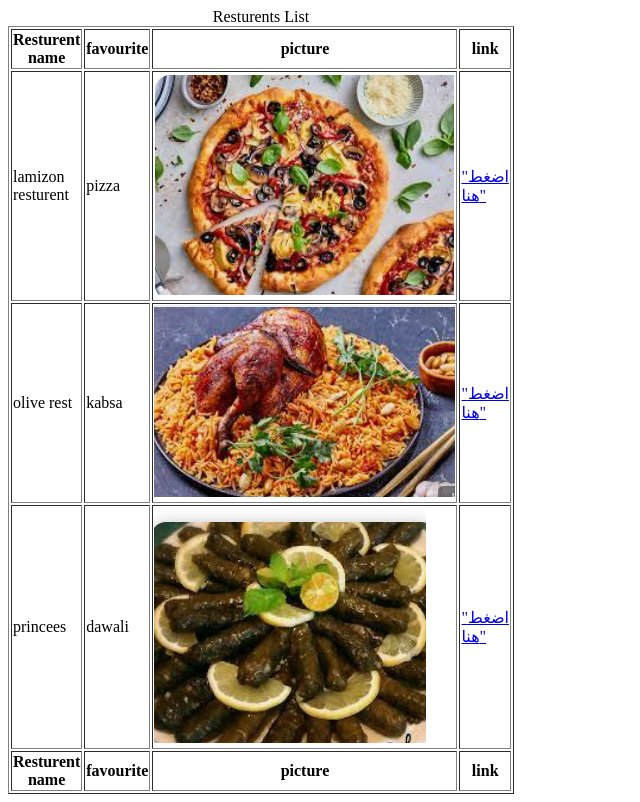
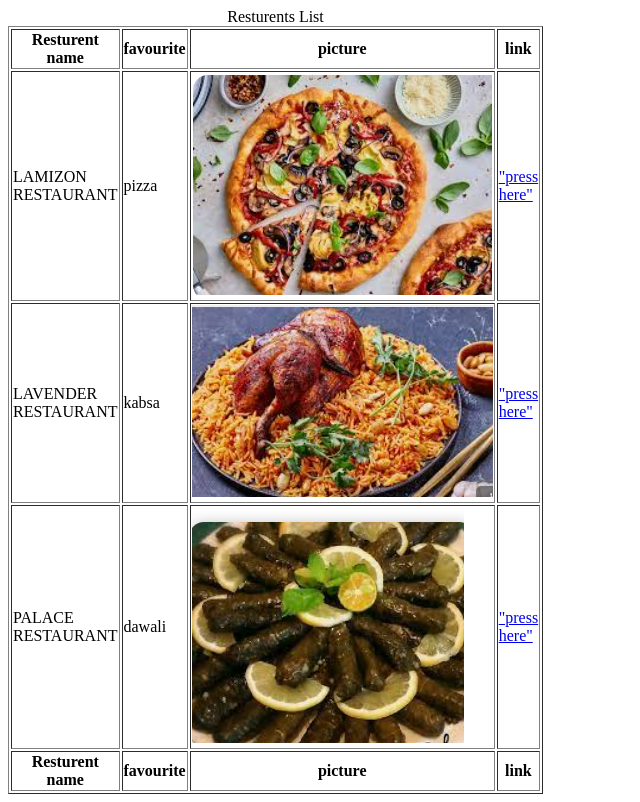
Before and after one commit to BushraJaber/challenge, a plain HTML site: page index.html in a window 1280 px wide. Shown: the whole page, without its empty margins (0-640 px from the left). Drawn offline with Linux system fonts and the light colour scheme.

Commit message:
Add files via upload

```diff
--- a/index.html
+++ b/index.html
@@ -4,7 +4,7 @@
 
 </head>
 <body>
-    <table border="1" width="400px" hight="100px">
+    <table border="1" width="400px" hight="200px">
         <caption>Resturents List</caption>
         <thead>
             <tr>
@@ -16,25 +16,25 @@
         </thead>
         <tbody>
             <tr>
-                <td> lamizon resturent</td>
+                <td> LAMIZON RESTAURANT </td>
                 <td> pizza</td>
                 <td> <img src="image/pizza.png" alt="this is alt"></td>
                 <td>
-                     <a href="https://www.facebook.com/lamaisonpalestine">"اضغط هنا"</a>
+                     <a href="https://www.facebook.com/lamaisonpalestine">"press here"</a>
 
                 </td>
             </tr>
             <tr>
-                <td> olive rest</td>
+                <td> LAVENDER RESTAURANT </td>
                 <td> kabsa</td>
                 <td> <img src="image/kab.png" alt="this is alt"></td>
-                <td> <a href="https://www.e-aswaq.com/Details.aspx?id=20942">"اضغط هنا"</a></td>
+                <td> <a href="https://www.facebook.com/LavendarRestaurant">"press here"</a></td>
             </tr>
             <tr>
-                <td> princees </td>
+                <td> PALACE RESTAURANT   </td>
                 <td>dawali</td>
                 <td> <img src="image/daw.png" alt="this is alt"></td>
-                <td> <a href="https://www.facebook.com/Restaurantqueen1/">"اضغط هنا"</a></td>
+                <td> <a href="https://www.facebook.com/PalaceRestaurantcafe">"press here"</a></td>
             </tr>
             <tfoot>
                 <tr>
```
